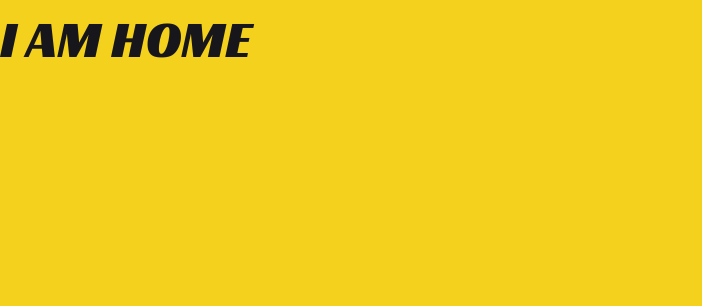
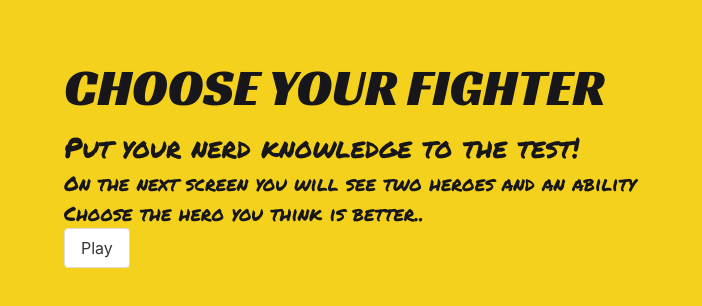
Before and after one commit to theobrooke009/sei-project-two, a React (Create React App) app: page / in a window 1280 px wide. Shown: the top 306 px of the page, without its empty margins (0-702 px from the left). Built offline with nearby package versions, Linux system fonts and the light colour scheme.

Commit message:
score works

```diff
--- a/src/components/common/Home.js
+++ b/src/components/common/Home.js
@@ -1,5 +1,25 @@
+import { useHistory } from 'react-router'
+
 function Home(){
-  return <h1>I am home </h1>
+
+  const history = useHistory()
+
+  function handleClick(){
+    history.push('/game')
+  }
+
+  return (
+    <section className="section">
+      <div className="container">
+        <h1> Choose your fighter </h1>
+        <h3>Put your nerd knowledge to the test!</h3>
+        <p>On the next screen you will see two heroes and an ability</p>
+        <p>Choose the hero you think is better..</p>
+        <button onClick={handleClick} className="button">Play</button>
+      </div>
+    </section>
+
+  )
 
 }
 
--- a/src/components/heros/HeroGame.js
+++ b/src/components/heros/HeroGame.js
@@ -36,6 +36,7 @@ function HeroGame() {
   const [powerStats, setPowerStats] = React.useState('')
   const [playerChoice, setPlayerChoice] = React.useState('')
   const [hasPlayed, setHasPlayed] = React.useState(false)
+  const [score, setScore] = React.useState(0)
 
 
   const isIntelligenceWin = powerStats === 'intelligence' &&
@@ -118,14 +119,13 @@ function HeroGame() {
       setHeroLeft(first)
       setHeroRight(second)
       setPowerStats(getPowerStat())
+      scoreCheck()
     }
     getData()
 
 
+
   },[hasPlayed])
-
-
-
 
 
   // use has played to determine state change and new cards
@@ -139,11 +139,42 @@ function HeroGame() {
     } else {
       setPlayerChoice(heroRight)
     }
+
+
     setTimeout(() => {
       setHasPlayed(!hasPlayed)
-    }, 700)
+    }, 1000)
   }
 
+
+  console.log('the score', score)
+
+
+  function scoreCheck() {
+
+    if (isIntelligenceWin){
+      return setScore(score + 1)
+    } else if (isPowerWin) {
+      return setScore(score + 1)
+    } else if (isSpeedWin) {
+      return setScore(score + 1)
+    } else if (isStrengthWin) {
+      return setScore(score + 1)
+    } else if (isDurabilityWin){
+      return setScore(score + 1)
+    } else if (isCombatWin) {
+      return setScore(score + 1)
+    }
+
+  }
+
+  // console.log('intelligence win', isIntelligenceWin)
+  // console.log('speed win', isSpeedWin)
+  // console.log('combat win', isCombatWin)
+  // console.log('power win', isPowerWin)
+  // console.log('durability win', isDurabilityWin)
+  // console.log('STRENGTH win', isStrengthWin)
+  // console.log('score', score)
 
 
 
@@ -154,16 +185,16 @@ function HeroGame() {
   return (
     <section>
       <div className="container">
-        {/*
+
         {!playerChoice && powerStats === 'intelligence' && <p>Who is smarter?</p>}
         {!playerChoice && powerStats === 'speed' && <p>Who is faster?</p>}
         {!playerChoice && powerStats === 'combat' && <p>Who is better in a brawl?</p>}
         {!playerChoice && powerStats === 'durability' && <p>Who can go the distance?</p>}
         {!playerChoice && powerStats === 'power' && <p>Who is more powerful?</p>}
-        {!playerChoice && powerStats === 'strength' && <p>Who is stronger?</p>} */}
+        {!playerChoice && powerStats === 'strength' && <p>Who is stronger?</p>}
 
         {playerChoice && powerStats === 'intelligence' && isIntelligenceWin && <p>You int win</p>}
-        {playerChoice &&  powerStats === 'intelligence' && isIntelligenceLose && <p>You int lose</p>}
+        {playerChoice &&  powerStats === 'intelligence' && isIntelligenceLose &&  <p>You int lose</p>}
         {playerChoice && powerStats === 'intelligence' &&  isIntelligenceDraw && <p>You int draw</p>}
 
         {playerChoice && powerStats === 'speed' && isSpeedWin && <p>You speed win</p>}
```
